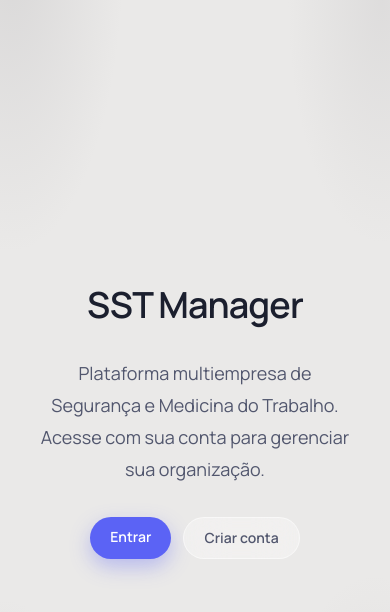
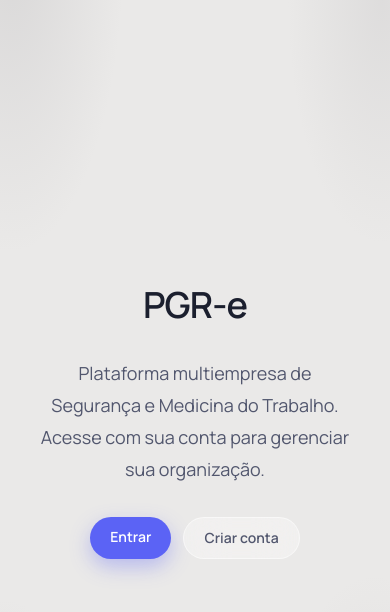
Before and after one commit to Projetos-sst/pgr, a Next.js app: page / in a window 390 px wide. Shown: the top 612 px of the page. Built offline with nearby package versions, Linux system fonts and the light colour scheme; no server answers.

Commit message:
rebrand(product): renomeia SST Manager para PGR-e
Troca o nome do produto em toda a superfície visível (título/metadata,
header, drawer mobile, painel de auth, landing, planos, onboarding) e
nos identificadores internos (package.json, README, User-Agent de
integrações externas, seed de dev).

```diff
--- a/package.json
+++ b/package.json
@@ -1,5 +1,5 @@
 {
-  "name": "sst-manager",
+  "name": "pgr-e",
   "version": "0.2.0",
   "private": true,
   "scripts": {
--- a/scripts/seed-dev-org.ts
+++ b/scripts/seed-dev-org.ts
@@ -15,8 +15,8 @@ async function main() {
   // Ensure organization exists with pro plan
   await sql`
     insert into public.orgs (id, name, slug, plan)
-    values (${ORG_ID}, 'sst-manager-development', 'sst-manager-development', 'pro')
-    on conflict (id) do update set name = 'sst-manager-development', plan = 'pro';
+    values (${ORG_ID}, 'pgr-e-development', 'pgr-e-development', 'pro')
+    on conflict (id) do update set name = 'pgr-e-development', plan = 'pro';
   `;
 
   // Get existing companies or create sample companies
@@ -619,7 +619,7 @@ async function main() {
     `;
   }
 
-  console.log("Seed para sst-manager-development concluído com sucesso!");
+  console.log("Seed para pgr-e-development concluído com sucesso!");
   await sql.end();
 }
 
--- a/src/app/(protected)/_components/header-actions.tsx
+++ b/src/app/(protected)/_components/header-actions.tsx
@@ -11,10 +11,10 @@ export function HeaderActions() {
 
   return (
     <div className="flex items-center gap-2">
-      {/* Ícone de Mapa / Trilha do Sucesso — SST Manager */}
+      {/* Ícone de Mapa / Trilha do Sucesso — PGR-e */}
       <Link
         href="/getting-started"
-        title="Trilha do Sucesso — SST Manager"
+        title="Trilha do Sucesso — PGR-e"
         className={`flex h-10 w-10 items-center justify-center rounded-[12px] border border-white/50 bg-white/34 text-[#52576e] shadow-xs backdrop-blur-[20px] transition-all duration-200 hover:-translate-y-0.5 hover:scale-105 hover:bg-white/60 hover:text-[#5b63f5] active:scale-95 ${
           isGettingStarted ? "border-[#5b63f5] bg-[#5b63f5]/10 text-[#5b63f5]" : ""
         }`}
--- a/src/app/(protected)/_components/nav-menu.tsx
+++ b/src/app/(protected)/_components/nav-menu.tsx
@@ -665,10 +665,10 @@ export function NavMenu() {
                       className="flex items-center gap-2.5 transition-transform hover:scale-105"
                     >
                       <span className="flex h-[34px] w-[34px] items-center justify-center rounded-[11px] bg-[#5b63f5] text-sm font-extrabold text-white shadow-[0_4px_14px_rgba(91,99,245,0.4)]">
-                        S
+                        P
                       </span>
                       <span className="text-base font-extrabold tracking-tight text-[#1b1f2e]">
-                        SST Manager
+                        PGR-e
                       </span>
                     </Link>
                     <button
@@ -712,7 +712,7 @@ export function NavMenu() {
                           <line x1="8" y1="2" x2="8" y2="18" />
                           <line x1="16" y1="6" x2="16" y2="22" />
                         </svg>
-                        <span>Trilha do Sucesso — SST Manager</span>
+                        <span>Trilha do Sucesso — PGR-e</span>
                       </Link>
 
                       <Link
@@ -886,7 +886,7 @@ export function NavMenu() {
                       onClick={closeAll}
                       className="flex items-center justify-between text-xs font-medium text-[#7a7f97] hover:text-[#5b63f5]"
                     >
-                      <span>SST Manager System v0.2</span>
+                      <span>PGR-e System v0.2</span>
                       <span>Boas-vindas →</span>
                     </Link>
                   </div>
--- a/src/app/(protected)/layout.tsx
+++ b/src/app/(protected)/layout.tsx
@@ -39,10 +39,10 @@ export default async function ProtectedLayout({
             className="group flex shrink-0 items-center gap-2.5 transition-transform duration-200 active:scale-95"
           >
             <span className="flex h-[34px] w-[34px] items-center justify-center rounded-[11px] bg-[#5b63f5] text-sm font-extrabold text-white shadow-[0_4px_14px_rgba(91,99,245,0.4)] transition-all duration-300 group-hover:scale-105 group-hover:shadow-[0_6px_20px_rgba(91,99,245,0.6)]">
-              S
+              P
             </span>
             <span className="hidden text-base font-extrabold tracking-tight text-[#1b1f2e] transition-colors duration-200 group-hover:text-[#5b63f5] sm:inline">
-              SST Manager
+              PGR-e
             </span>
           </Link>
           <NavMenu />
--- a/src/app/(protected)/plans/page.tsx
+++ b/src/app/(protected)/plans/page.tsx
@@ -24,7 +24,7 @@ export default async function PlanosPage() {
     <div className="flex flex-col gap-8 px-6 py-8">
       <div className="glass-panel flex flex-col items-center gap-3 rounded-3xl border border-white/60 p-8 text-center shadow-xl">
         <span className="inline-flex items-center gap-1.5 rounded-full bg-[#5b63f5]/15 px-3.5 py-1 text-xs font-extrabold text-[#5b63f5]">
-          ✦ Planos de Assinatura SST Manager
+          ✦ Planos de Assinatura PGR-e
         </span>
         <h1 className="text-3xl font-black tracking-tight text-[#1b1f2e] sm:text-4xl">
           Escolha o Plano Ideal para a Sua Empresa
--- a/src/app/(public)/page.tsx
+++ b/src/app/(public)/page.tsx
@@ -6,7 +6,7 @@ export default function Home() {
     <div className="flex flex-1 flex-col items-center justify-center">
       <main className="flex w-full max-w-3xl flex-1 flex-col items-center justify-center gap-8 px-8 py-24 text-center sm:items-start sm:text-left">
         <h1 className="text-text max-w-xl text-4xl font-semibold tracking-tight sm:text-5xl">
-          SST Manager
+          PGR-e
         </h1>
         <p className="text-text-muted max-w-md text-lg leading-8">
           Plataforma multiempresa de Segurança e Medicina do Trabalho. Acesse com sua
--- a/src/app/_components/auth-frame.tsx
+++ b/src/app/_components/auth-frame.tsx
@@ -51,9 +51,9 @@ export function AuthFrame({
 
         <div className="relative flex items-center gap-3">
           <span className="flex h-[38px] w-[38px] items-center justify-center rounded-[12px] border border-white/35 bg-white/20 text-base font-extrabold backdrop-blur">
-            S
+            P
           </span>
-          <span className="text-lg font-extrabold tracking-tight">SST Manager</span>
+          <span className="text-lg font-extrabold tracking-tight">PGR-e</span>
         </div>
 
         <div className="relative">
--- a/src/app/layout.tsx
+++ b/src/app/layout.tsx
@@ -16,7 +16,7 @@ const jetbrainsMono = JetBrains_Mono({
 });
 
 export const metadata: Metadata = {
-  title: "SST Manager",
+  title: "PGR-e",
   description: "Plataforma multiempresa de Segurança do Trabalho",
 };
 
--- a/src/shared/domains/platform/reports.ts
+++ b/src/shared/domains/platform/reports.ts
@@ -164,7 +164,7 @@ export function buildOnboardingManualHtml(orgName: string, generatedAt: string):
 <style>${REPORT_STYLE} ol{padding-left:18px} li{margin:8px 0}</style></head><body>
 <h1>Manual de onboarding — ${escapeHtml(orgName)}</h1>
 <p class="meta">Gerado em ${escapeHtml(generatedAt)}</p>
-<h2>Bem-vindo(a) ao SST Manager</h2>
+<h2>Bem-vindo(a) ao PGR-e</h2>
 <p>Este guia apresenta os primeiros passos para colocar o seu escritório em
 operação. Siga a cadeia abaixo, na ordem — cada passo habilita o próximo até a
 emissão do documento PGR.</p>
--- a/src/shared/integrations/providers/http.ts
+++ b/src/shared/integrations/providers/http.ts
@@ -8,7 +8,7 @@ const DEFAULT_TIMEOUT_MS = 5000;
 
 // Alguns provedores (BrasilAPI atrás de Cloudflare) respondem 403 ao User-Agent
 // padrão do runtime; um UA identificável destrava a resposta.
-const USER_AGENT = "sst-manager/1.0 (+https://github.com/Dougladmo/sst-manager)";
+const USER_AGENT = "pgr-e/1.0 (+https://github.com/Projetos-sst/pgr)";
 
 export type HttpResult =
   | { ok: true; status: number; body: unknown }
```
Also changed, not shown: 3 other files (tests, documents, lock files or other folders).
